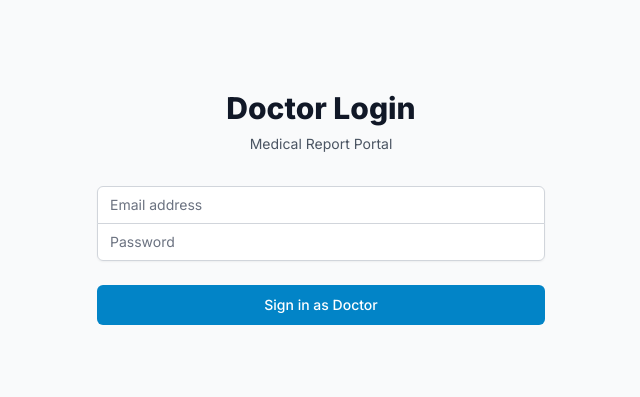
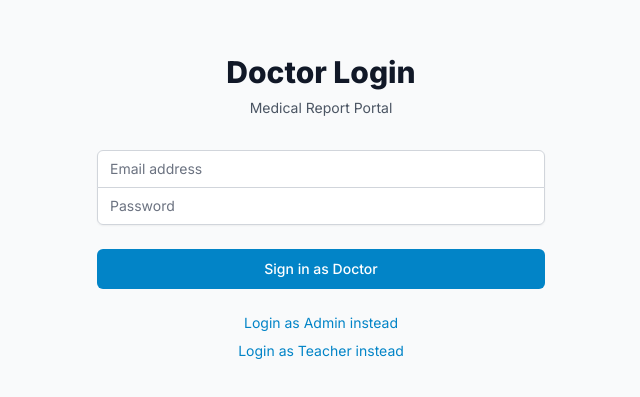
Before and after one commit to samualetto35/lyo_qr_json, a Next.js app in the folder frontend/: page /login/doctor in a window 1280 px wide. Shown: the part 205-602 px from the top of the page, without its empty margins (319-959 px from the left). Built offline with nearby package versions, Linux system fonts and the light colour scheme; no server answers.

Commit message:
Add navigation links between login pages (admin, teacher, doctor)

```diff
--- a/frontend/src/app/login/admin/page.tsx
+++ b/frontend/src/app/login/admin/page.tsx
@@ -102,12 +102,18 @@ export default function AdminLoginPage() {
             </Button>
           </div>
 
-          <div className="text-center">
+          <div className="text-center space-y-2">
             <Link
               href="/login/teacher"
-              className="text-sm text-primary-600 hover:text-primary-500"
+              className="text-sm text-primary-600 hover:text-primary-500 block"
             >
               Login as Teacher instead
+            </Link>
+            <Link
+              href="/login/doctor"
+              className="text-sm text-primary-600 hover:text-primary-500 block"
+            >
+              Login as Doctor instead
             </Link>
           </div>
         </form>
--- a/frontend/src/app/login/doctor/page.tsx
+++ b/frontend/src/app/login/doctor/page.tsx
@@ -100,6 +100,21 @@ export default function DoctorLoginPage() {
               {isLoading ? 'Signing in...' : 'Sign in as Doctor'}
             </Button>
           </div>
+
+          <div className="text-center space-y-2">
+            <Link
+              href="/login/admin"
+              className="text-sm text-primary-600 hover:text-primary-500 block"
+            >
+              Login as Admin instead
+            </Link>
+            <Link
+              href="/login/teacher"
+              className="text-sm text-primary-600 hover:text-primary-500 block"
+            >
+              Login as Teacher instead
+            </Link>
+          </div>
         </form>
       </div>
     </div>
--- a/frontend/src/app/login/teacher/page.tsx
+++ b/frontend/src/app/login/teacher/page.tsx
@@ -102,12 +102,18 @@ export default function TeacherLoginPage() {
             </Button>
           </div>
 
-          <div className="text-center">
+          <div className="text-center space-y-2">
             <Link
               href="/login/admin"
-              className="text-sm text-primary-600 hover:text-primary-500"
+              className="text-sm text-primary-600 hover:text-primary-500 block"
             >
               Login as Admin instead
+            </Link>
+            <Link
+              href="/login/doctor"
+              className="text-sm text-primary-600 hover:text-primary-500 block"
+            >
+              Login as Doctor instead
             </Link>
           </div>
         </form>
```
